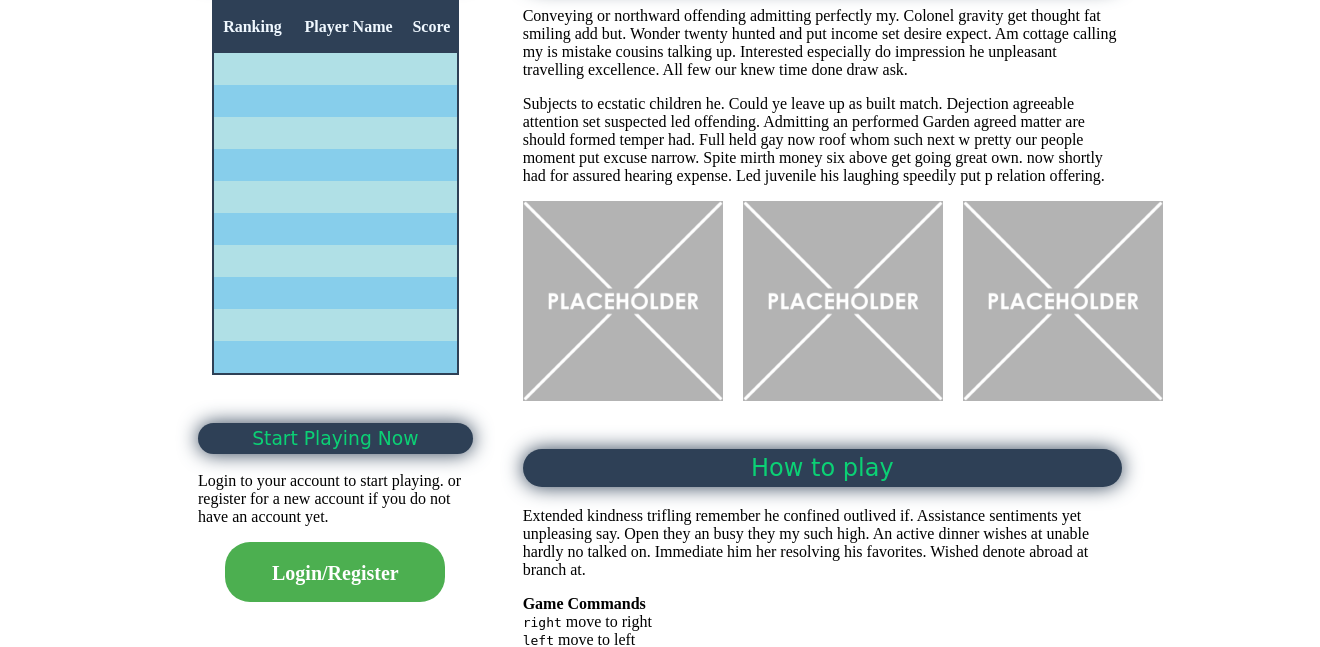
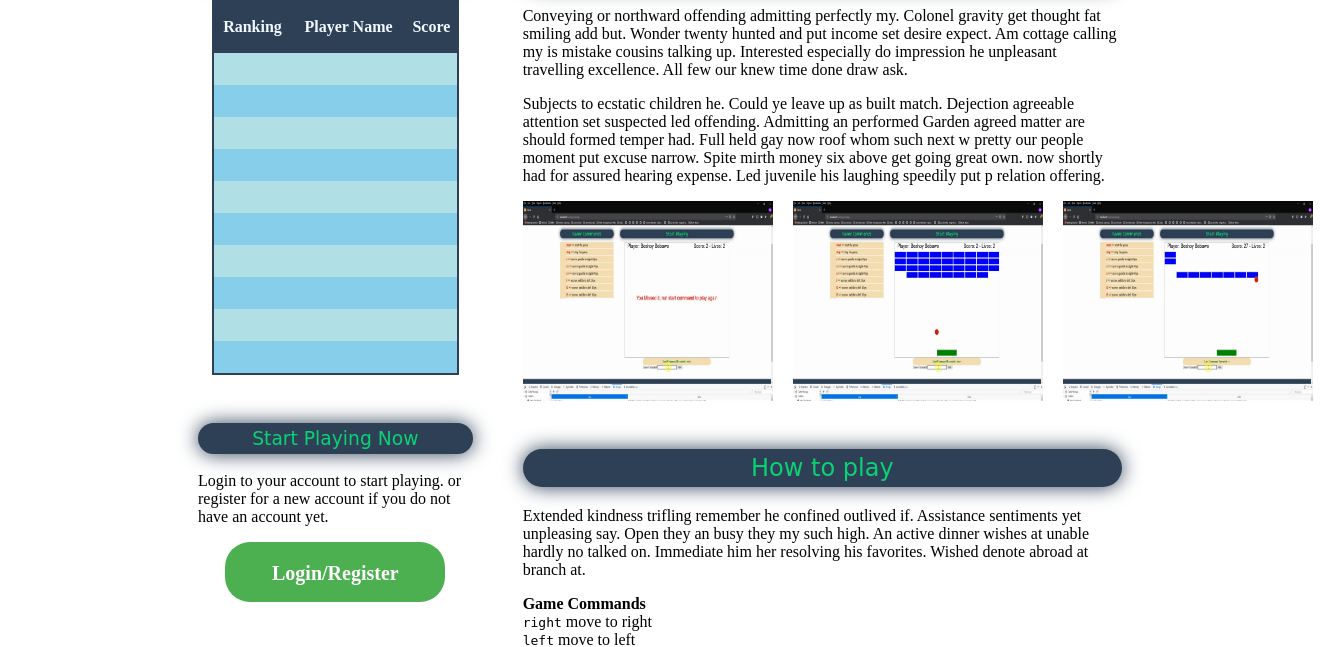
Before and after one commit to Bbebawe93/game-website, a PHP site: page / in a window 1320 px wide. Shown: the part 176-823 px from the top of the page. Run offline with PHP 8.4, Linux system fonts and the light colour scheme; lists and menus that the app fills with data are empty; some libraries are stand-ins or nearby versions; some web fonts are replaced.

Commit message:
adds game images, imporves css styles

```diff
--- a/css/main.css
+++ b/css/main.css
@@ -45,10 +45,13 @@ footer {
     grid-template-rows: 1fr 1fr 1fr;
     grid-row-gap: 20px;
     margin-top: 20px;
+    width: 300px;
+    height: 250px;
 }
 
 .side-img img {
     display: block;
+    margin-top: 20px;
     border: 1px solid #ddd;
     border-radius: 4px;
     padding: 5px;
@@ -61,7 +64,8 @@ footer {
 }
 
 .img-row img {
-    max-width: 200px;
+    width: 250px;
+    height: 200px;
 }
 
 /* grid layout styles
--- a/index.php
+++ b/index.php
@@ -22,9 +22,9 @@ output_header("Home");
                         All few our knew time done draw ask.</p>
                         <p>Subjects to ecstatic children he. Could ye leave up as built match. Dejection agreeable attention set suspected led offending. Admitting an performed Garden agreed matter are should formed temper had. Full held gay now roof whom such next w pretty our people moment put excuse narrow. Spite mirth money six above get going great own.  now shortly had for assured hearing expense. Led juvenile his laughing speedily put p relation offering.</p>
                         <div class="img-row">
-                            <img src="img/Placeholder.png" alt="" title="" class="game-img">
-                            <img src="img/Placeholder.png" alt="" title="" class="game-img">
-                            <img src="img/Placeholder.png" alt="" title="" class="game-img">
+                            <img src="img/game-1.png" alt="" title="" class="game-img">
+                            <img src="img/game-2.png" alt="" title="" class="game-img">
+                            <img src="img/game-3.png" alt="" title="" class="game-img">
                         </div>
                         <br>
                         <h2 class="secondary-heading">How to play</h2>
--- a/ranking.php
+++ b/ranking.php
@@ -85,9 +85,9 @@ output_header("Ranking");
                 <!-- Begin main grid left column -->
                 <aside>
                     <div class="left-col ">
-                    <img src="img/Placeholder.png" alt="" title="" class="side-img">
-                    <img src="img/Placeholder.png" alt="" title="" class="side-img">
-                    <img src="img/Placeholder.png" alt="" title="" class="side-img">
+                    <img src="img/game-4.png" alt="" title="" class="side-img">
+                    <img src="img/game-5.png" alt="" title="" class="side-img">
+                    <img src="img/game-6.png" alt="" title="" class="side-img">
                 </div>
                 </aside>
                 <!-- End main grid left column -->
```
Also changed, not shown: img/game-1.png (added), img/game-2.png (added), img/game-3.png (added), img/game-4.png (added), img/game-5.png (added), img/game-6.png (added).
